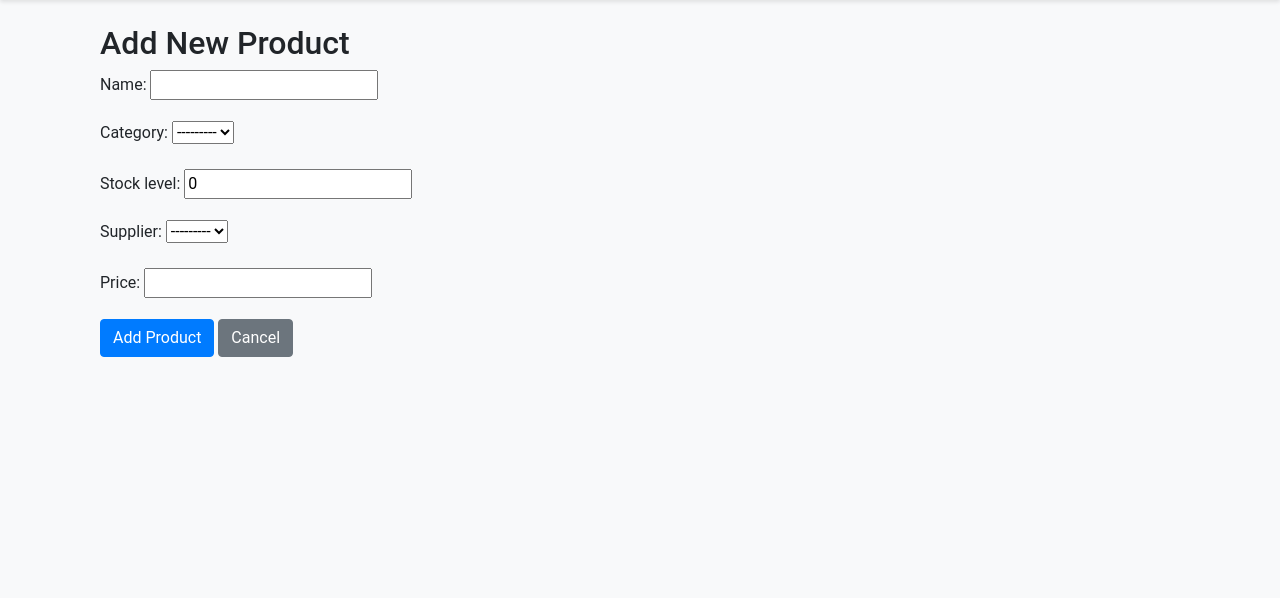
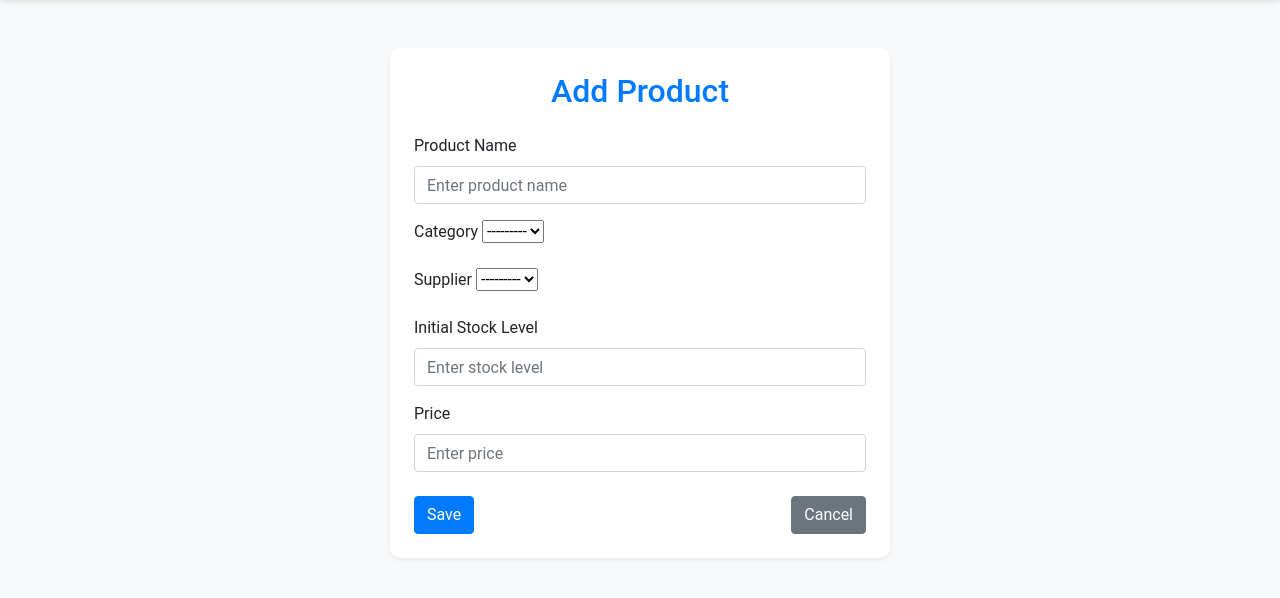
Before and after one commit to Kevin091295/inventory_management_sys, a Django app: page /products/add/ in a window 1280 px wide. Shown: the part 56-654 px from the top of the page. Run offline with Django 3.2, Linux system fonts and the light colour scheme; the visitor is signed in with stand-in values (Sample User, id 1); data that the repository does not hold is empty; some libraries are stand-ins or nearby versions.

Commit message:
ui changes

```diff
--- a/templates/dashboard/add_product.html
+++ b/templates/dashboard/add_product.html
@@ -2,13 +2,48 @@
 {% block title %}Add Product{% endblock %}
 
 {% block content %}
-<div class="container mt-4">
-    <h2>Add New Product</h2>
-    <form method="POST">
-        {% csrf_token %}
-        {{ form.as_p }}
-        <button type="submit" class="btn btn-primary">Add Product</button>
-        <a href="{% url 'dashboard-products' %}" class="btn btn-secondary">Cancel</a>
-    </form>
+<div class="container mt-5 d-flex justify-content-center">
+    <div class="card shadow-sm p-4" style="width: 500px; border-radius: 10px;">
+        <h2 class="text-center text-primary mb-4">Add Product</h2>
+        <form method="post" id="add-product-form">
+            {% csrf_token %}
+
+            <!-- Product Name -->
+            <div class="form-group">
+                <label for="id_name">Product Name</label>
+                <input type="text" id="id_name" name="name" class="form-control" placeholder="Enter product name" required>
+            </div>
+
+            <!-- Category -->
+            <div class="form-group">
+                <label for="id_category">Category</label>
+                {{ form.category }}
+            </div>
+
+            <!-- Supplier -->
+            <div class="form-group">
+                <label for="id_supplier">Supplier</label>
+                {{ form.supplier }}
+            </div>
+
+            <!-- Stock Level -->
+            <div class="form-group">
+                <label for="id_stock_level">Initial Stock Level</label>
+                <input type="number" id="id_stock_level" name="stock_level" class="form-control" placeholder="Enter stock level" min="1" required>
+            </div>
+
+            <!-- Price -->
+            <div class="form-group">
+                <label for="id_price">Price</label>
+                <input type="number" id="id_price" name="price" class="form-control" placeholder="Enter price" step="0.01" required>
+            </div>
+
+            <!-- Buttons -->
+            <div class="d-flex justify-content-between mt-4">
+                <button type="submit" class="btn btn-primary">Save</button>
+                <a href="{% url 'dashboard-products' %}" class="btn btn-secondary">Cancel</a>
+            </div>
+        </form>
+    </div>
 </div>
 {% endblock %}
```
Also changed, not shown: templates/dashboard/add_category.html (+19 -8 lines), templates/dashboard/add_supplier.html (+29 -10 lines), templates/dashboard/stock_transaction_list.html (+12 -10 lines).
